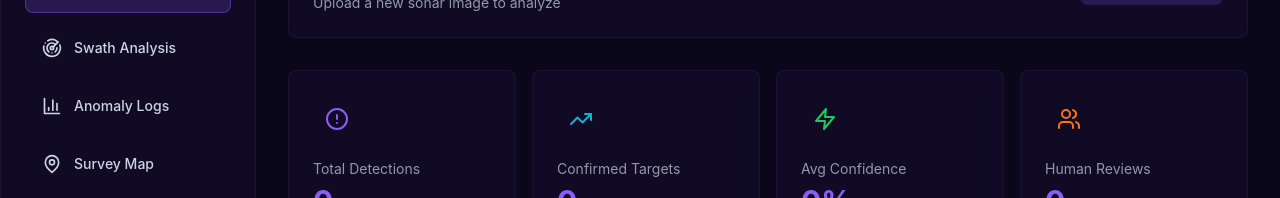
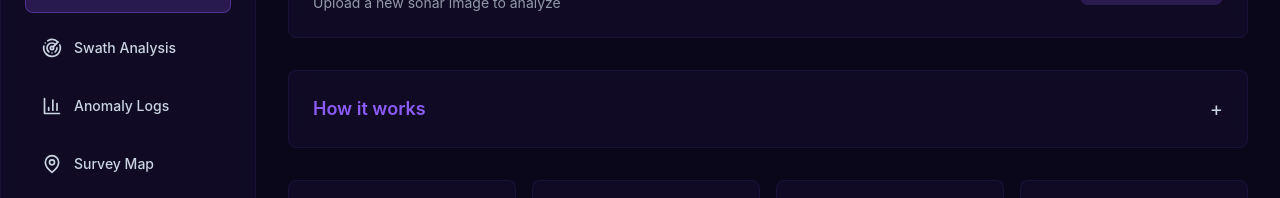
Before and after one commit to nayakprajwal18/sonarguard, a React (Vite) app in the folder sonarguard-frontend/: page / in a window 1280 px wide. Shown: the part 198-396 px from the top of the page. Built offline with nearby package versions, Linux system fonts and the light colour scheme; no server answers.

Commit message:
feat(dashboard): add collapsible how-it-works explainer panel

```diff
--- a/sonarguard-frontend/src/components/Dashboard.jsx
+++ b/sonarguard-frontend/src/components/Dashboard.jsx
@@ -7,6 +7,7 @@ import api from '../services/api'
 export default function Dashboard({ anomalies, loading, onImageUpload }) {
   const [uploadLoading, setUploadLoading] = useState(false)
   const [uploadError, setUploadError] = useState(null)
+  const [showHowItWorks, setShowHowItWorks] = useState(false)
 
   const handleFileUpload = async (event) => {
     const file = event.target.files?.[0]
@@ -79,6 +80,37 @@ export default function Dashboard({ anomalies, loading, onImageUpload }) {
         )}
         {uploadLoading && (
           <div className="mt-3 text-sm text-slate-text/70">Analyzing image...</div>
+        )}
+      </div>
+
+      {/* How It Works Panel */}
+      <div className="glass-card rounded-lg p-6 border border-accent-purple/20">
+        <button
+          onClick={() => setShowHowItWorks(!showHowItWorks)}
+          className="w-full flex items-center justify-between text-left"
+        >
+          <h3 className="text-lg font-semibold text-neon-violet">How it works</h3>
+          <span className="text-slate-text text-xl">{showHowItWorks ? '−' : '+'}</span>
+        </button>
+        {showHowItWorks && (
+          <div className="mt-4 space-y-3 text-sm text-slate-text">
+            <div className="flex gap-3">
+              <span className="text-neon-violet font-bold">1.</span>
+              <p>Upload a sonar image</p>
+            </div>
+            <div className="flex gap-3">
+              <span className="text-neon-violet font-bold">2.</span>
+              <p>AI scans it and flags candidate objects</p>
+            </div>
+            <div className="flex gap-3">
+              <span className="text-neon-violet font-bold">3.</span>
+              <p>Each flag is checked against shadow, shape, and size — not just a confidence score</p>
+            </div>
+            <div className="flex gap-3">
+              <span className="text-neon-violet font-bold">4.</span>
+              <p>A human reviews the evidence and accepts or rejects</p>
+            </div>
+          </div>
         )}
       </div>
 
```
